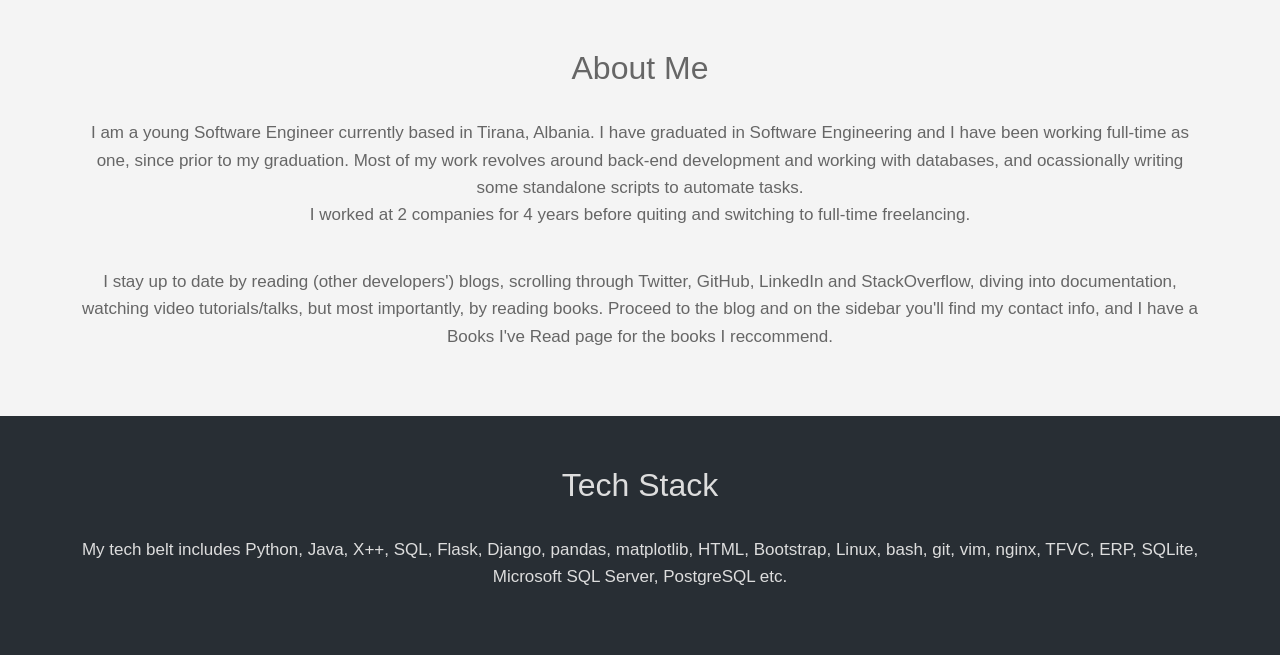
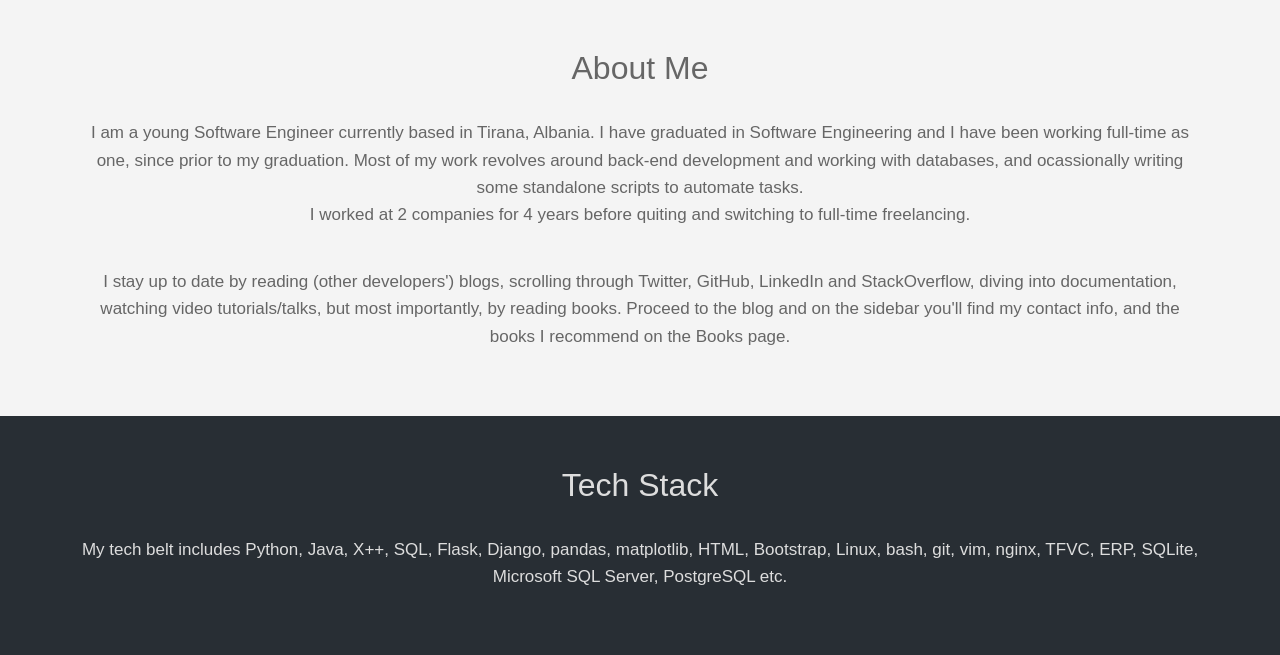
Before and after one commit to JulianHysi/personal-blog, a Flask app: page / in a window 1280 px wide. Shown: the part 801-1456 px from the top of the page. Run offline with Flask 2, Linux system fonts and the light colour scheme; some libraries are stand-ins or nearby versions.

Commit message:
Fix spelling

```diff
--- a/personal_blog/templates/main/landing_page.html
+++ b/personal_blog/templates/main/landing_page.html
@@ -36,7 +36,7 @@
         <p class="pt-4">
              I stay up to date by reading (other developers') blogs, scrolling through Twitter, GitHub, LinkedIn and StackOverflow,
              diving into documentation, watching video tutorials/talks, but most importantly, by reading books. Proceed to the blog and
-             on the sidebar you'll find my contact info, and I have a Books I've Read page for the books I reccommend.
+             on the sidebar you'll find my contact info, and the books I recommend on the Books page.
 		</p>
 	</section>
 
```
